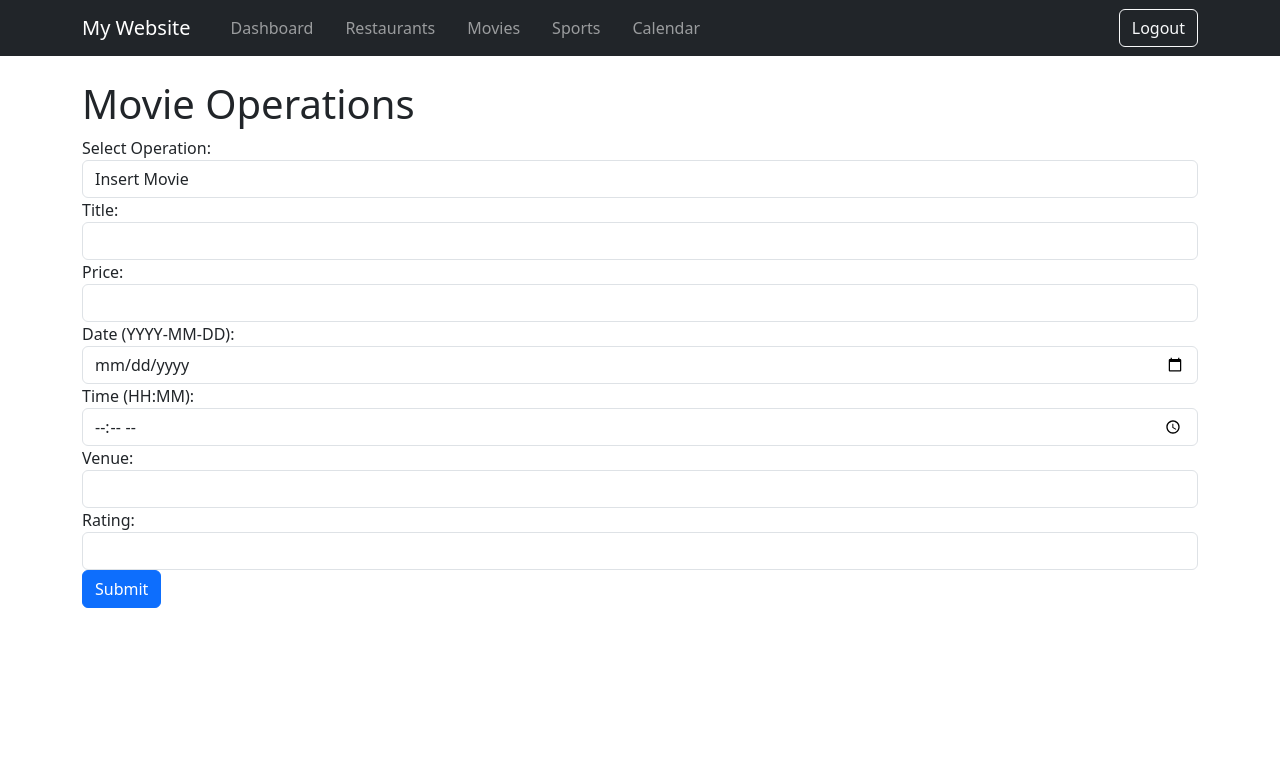
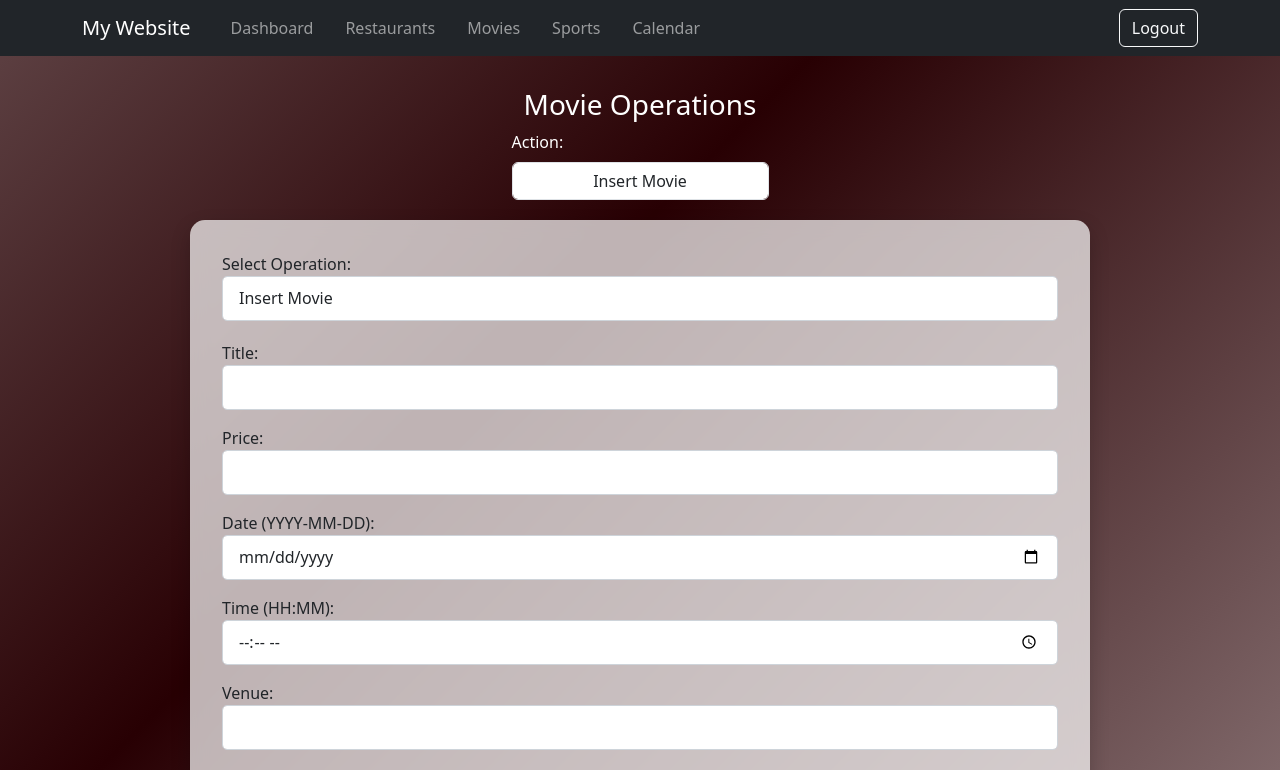
Before and after one commit to jkyatsuhashi/pulse_db_project, a React (Create React App) app in the folder frontend/: page /movies in a window 1280 px wide. Shown: the top 770 px of the page. Built offline with nearby package versions, Linux system fonts and the light colour scheme; sample sign-in values are in the browser's storage.

Commit message:
updates to Movie

```diff
--- a/frontend/src/Components/Movies/MoviesContainer.js
+++ b/frontend/src/Components/Movies/MoviesContainer.js
@@ -2,6 +2,8 @@ import React, { useState } from "react";
 import 'bootstrap/dist/css/bootstrap.min.css'; // Ensure this import is here if not already done
 import InsertMovie from "./InsertMovie";
 import RemoveMovie from "./DeleteMovie";
+import { Form } from 'react-bootstrap';
+
 import GetMoviesByDate from "./GetMoviesByDate";
 import UpdateMovie from "./UpdateMovie";  // Import UpdateMovie
 
@@ -65,12 +67,113 @@ const [movieData, setMovieData] = useState({
     };
 
     return (
-    <div className="container mt-4">
-    <h1>Movie Operations</h1>
+        <div className="gradient-background">
+            <style>
+                {`
+                    /* Ombre background with animation */
+                    .gradient-background {
+                        background: linear-gradient(135deg, #223127, #E2E2E2, #280003, white);
+                        background-size: 400% 400%;
+                        animation: gradientAnimation 15s ease infinite;
+                        min-height: 100vh; /* Ensure full viewport height */
+                        display: flex;
+                        flex-direction: column;
+                        justify-content: center;
+                        align-items: center;
+                        padding: 2rem;
+                    }
+
+                    @keyframes gradientAnimation {
+                        0% { background-position: 0% 50%; }
+                        50% { background-position: 100% 50%; }
+                        100% { background-position: 0% 50%; }
+                    }
+
+                    .form-container {
+                        background: rgba(255, 255, 255, 0.7);
+                        backdrop-filter: blur(10px);
+                        border-radius: 15px;
+                        padding: 2rem;
+                        box-shadow: 0 8px 20px rgba(0, 0, 0, 0.2);
+                        width: 80%;
+                        max-width: 900px;
+                    }
+
+                    .form-container h2 {
+                        text-align: center;
+                        margin-bottom: 1.5rem;
+                    }
+
+                    .form-container input, .form-container select {
+                        height: 45px;
+                        border-radius: 5px;
+                        border: 1px solid #ced4da;
+                        padding: 0.5rem 1rem;
+                        margin-bottom: 1rem;
+                        width: 100%;
+                    }
+
+                    .form-container input:focus, .form-container select:focus {
+                        border-color: #007bff;
+                        outline: none;
+                        box-shadow: 0 0 5px rgba(0, 123, 255, 0.25);
+                    }
+
+                    .form-container button {
+                        background-color: #007bff;
+                        color: white;
+                        border: none;
+                        border-radius: 5px;
+                        height: 45px;
+                        transition: background-color 0.3s ease;
+                        width: 100%;
+                    }
+
+                    .form-container button:hover {
+                        background-color: #0056b3;
+                    }
+
+                    .alert-container {
+                        margin-top: 1rem;
+                    }
+                `}
+            </style>
+
+            {/* Header */}
+            <div className="header-bar">
+                <h3 style={{ color: "white" }}>Movie Operations</h3>
+            </div>
+
+            {/* Action Dropdown */}
+            <div className="action-bar">
+            <Form.Label htmlFor="formAction" style={{ color: 'white' }}>
+        Action:
+    </Form.Label>
+                <Form.Control
+                    as="select"
+                    id="formAction"
+                    value={operation}
+                    onChange={handleOperationChange}
+                    style={{ textAlign: "center", textAlignLast: "center", marginBottom: "20px" }}  // Add marginBottom to create space
+                >
+                    <option value="insert">Insert Movie</option>
+                    <option value="get_today">Get Movies by Date and Rating</option>
+                    <option value="remove">Remove Movie</option>
+                    <option value="update">Update Movie</option>
+                </Form.Control>
+            </div>
+
+            {/* Inner Container */}
+            <div className="form-container">
                 <form onSubmit={handleSubmit} className="mb-4">
                     <div className="form-group">
                         <label>Select Operation:</label>
-        <select className="form-control" value={operation} onChange={handleOperationChange}>
+                        <select
+                            className="form-control"
+                            value={operation}
+                            onChange={handleOperationChange}
+                            style={{ marginBottom: "20px" }}  // Added marginBottom to create space
+                        >
                             <option value="insert">Insert Movie</option>
                             <option value="get_today">Get Movies by Date and Rating</option>
                             <option value="remove">Remove Movie</option>
@@ -99,5 +202,6 @@ return (
                     </div>
                 )}
             </div>
+        </div>
     );
 }
```
Lines whose indentation alone changed are shown as unchanged.
